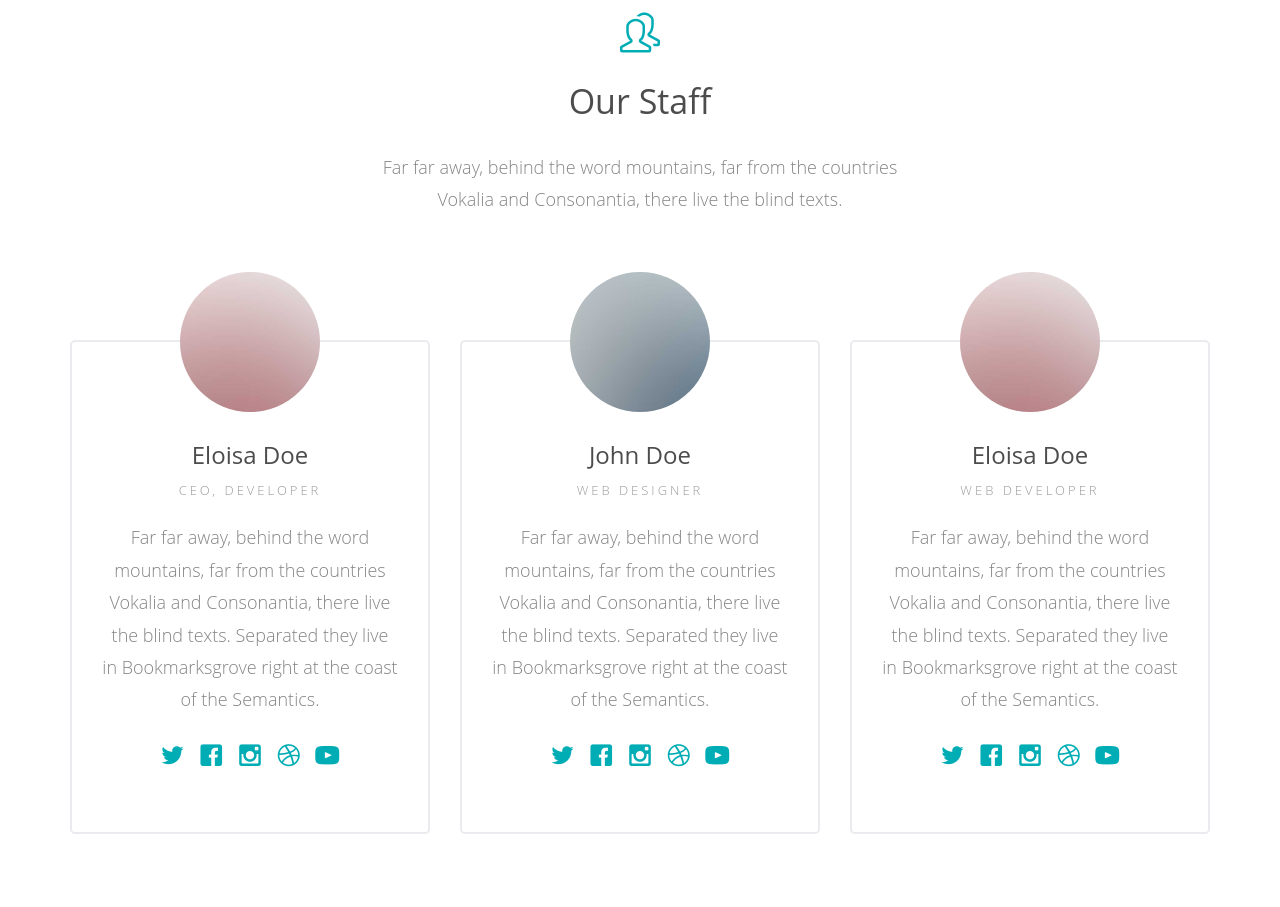
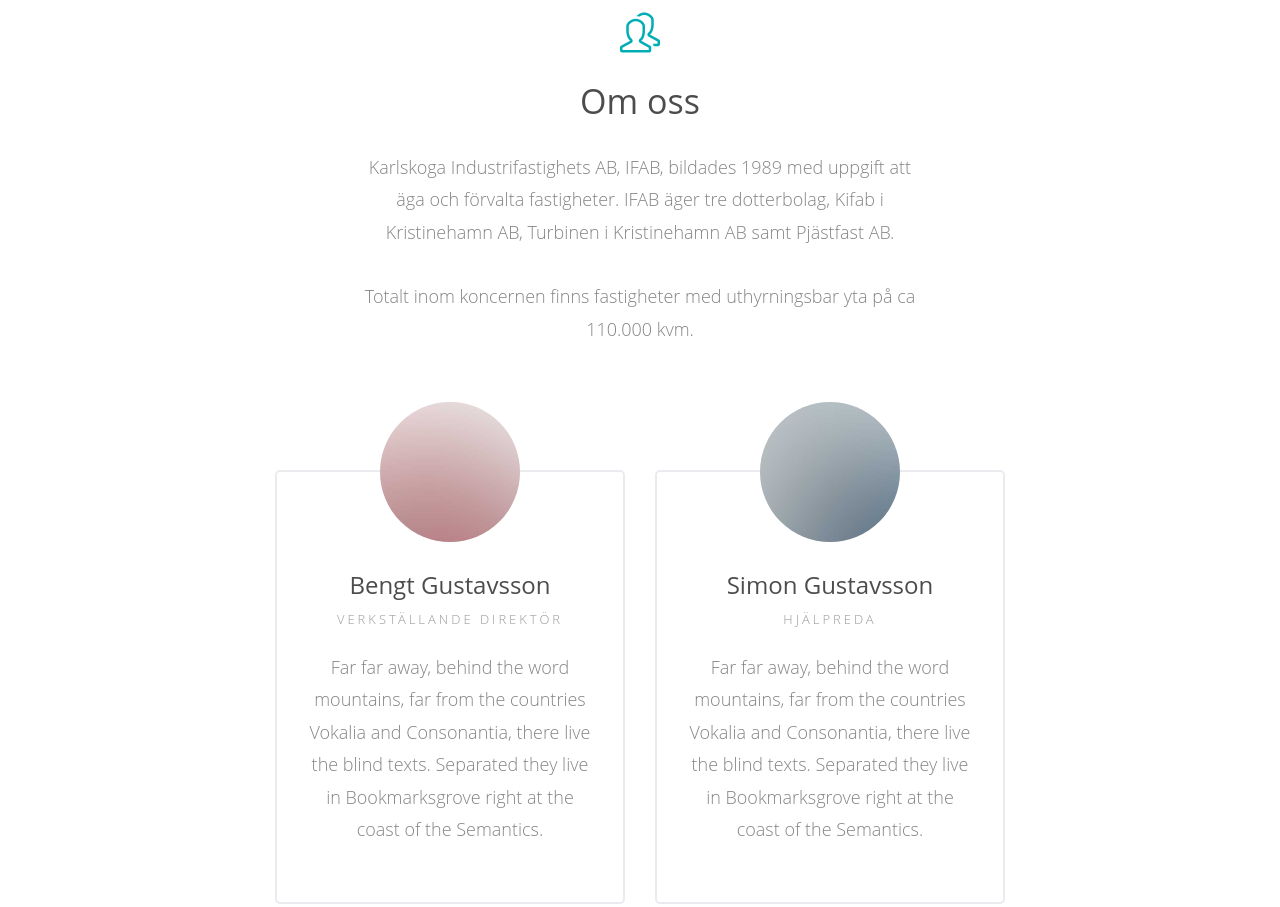
Before and after one commit to karlskogaindustrifastigheterr/IFAB, a plain HTML site: page about.html in a window 1280 px wide. Shown: the part 909-1816 px from the top of the page. Drawn offline with Linux system fonts and the light colour scheme; files whose address does not match are found by name.

Commit message:
leauge of legends

```diff
--- a/about.html
+++ b/about.html
@@ -101,8 +101,7 @@
 			   		<div class="container">
 			   			<div class="col-md-10 col-md-offset-1 text-center js-fullheight slider-text">
 			   				<div class="slider-text-inner desc">
-			   					<h2 class="heading-section">About Us</h2>
-			   					<p class="fh5co-lead">Designed with <i class="icon-heart3"></i> by the fine folks at <a href="http://freehtml5.co" target="_blank">FreeHTML5.co</a></p>
+			   					<h2 class="heading-section">Om oss</h2>
 			   				</div>
 			   			</div>
 			   		</div>
@@ -115,82 +114,41 @@
 				<div class="row">
 					<div class="col-md-6 col-md-offset-3 text-center fh5co-heading">
 						<i class="sl-icon-people"></i>
-						<h2>Our Staff</h2>
-						<p>Far far away, behind the word mountains, far from the countries Vokalia and Consonantia, there live the blind texts. </p><br><br>
+						<h2>Om oss</h2>
+						<p>Karlskoga Industrifastighets AB, IFAB, bildades 1989 med uppgift att äga och förvalta fastigheter.
+							IFAB äger tre dotterbolag, Kifab i Kristinehamn AB, Turbinen i Kristinehamn AB samt Pjästfast AB.
+						<br><br>
+							Totalt inom koncernen finns fastigheter med uthyrningsbar yta på ca 110.000 kvm. </p><br><br>
 					</div>
 				</div>
-				<div class="row">
-					<div class="col-md-4 text-center">
+				<div class="row"></div>
+					<div class="col-md-4 col-md-offset-2 text-center">
 						<div class="about-wrap">
 							<div class="about">
 								<img src="images/author.jpg" alt="">
 							</div>
 							<div class="desc">
-								<h3>Eloisa Doe</h3>
-								<p class="pos">CEO, Developer</p>
+								<h3>Bengt Gustavsson</h3>
+								<p class="pos">Verkställande Direktör</p>
 								<p>Far far away, behind the word mountains, far from the countries Vokalia and Consonantia, there live the blind texts. Separated they live in Bookmarksgrove right at the coast of the Semantics.</p>
-								<p class="fh5co-social-icons">
-									<a href="#"><i class="icon-twitter2"></i></a>
-									<a href="#"><i class="icon-facebook2"></i></a>
-									<a href="#"><i class="icon-instagram"></i></a>
-									<a href="#"><i class="icon-dribbble2"></i></a>
-									<a href="#"><i class="icon-youtube"></i></a>
 								</p>
 							</div>
 						</div>
 					</div>
-					<div class="col-md-4 text-center">
+					<div class="col-md-4 col-mr-6 text-center">
 						<div class="about-wrap">
 							<div class="about">
 								<img src="images/author2.jpg" alt="">
 							</div>
 							<div class="desc">
-								<h3>John Doe</h3>
-								<p class="pos">Web Designer</p>
+								<h3>Simon Gustavsson</h3>
+								<p class="pos">Hjälpreda</p>
 								<p>Far far away, behind the word mountains, far from the countries Vokalia and Consonantia, there live the blind texts. Separated they live in Bookmarksgrove right at the coast of the Semantics.</p>
-								<p class="fh5co-social-icons">
-									<a href="#"><i class="icon-twitter2"></i></a>
-									<a href="#"><i class="icon-facebook2"></i></a>
-									<a href="#"><i class="icon-instagram"></i></a>
-									<a href="#"><i class="icon-dribbble2"></i></a>
-									<a href="#"><i class="icon-youtube"></i></a>
 								</p>
 							</div>
 						</div>
 					</div>
-					<div class="col-md-4 text-center">
-						<div class="about-wrap">
-							<div class="about">
-								<img src="images/author.jpg" alt="">
-							</div>
-							<div class="desc">
-								<h3>Eloisa Doe</h3>
-								<p class="pos">Web Developer</p>
-								<p>Far far away, behind the word mountains, far from the countries Vokalia and Consonantia, there live the blind texts. Separated they live in Bookmarksgrove right at the coast of the Semantics.</p>
-								<p class="fh5co-social-icons">
-									<a href="#"><i class="icon-twitter2"></i></a>
-									<a href="#"><i class="icon-facebook2"></i></a>
-									<a href="#"><i class="icon-instagram"></i></a>
-									<a href="#"><i class="icon-dribbble2"></i></a>
-									<a href="#"><i class="icon-youtube"></i></a>
-								</p>
-							</div>
-						</div>
-					</div>
-				</div>
-			</div>
-		</div>
-		<div class="fh5co-parallax" style="background-image: url(images/hero2.jpg);" data-stellar-background-ratio="0.5">
-			<div class="overlay"></div>
-			<div class="container">
-				<div class="row">
-					<div class="col-md-12 col-md-offset-0 col-sm-12 col-sm-offset-0 col-xs-12 col-xs-offset-0 text-center fh5co-table">
-						<div class="fh5co-intro fh5co-table-cell animate-box">
-							<h1 class="text-center">We Customize Your Template</h1>
-							<p>Made with love by the fine folks at <a href="http://freehtml5.co">FreeHTML5.co</a></p>
-							<p><a href="#" class="btn btn-primary btn-lg">Get started</a></p>
-						</div>
-					</div>
+
 				</div>
 			</div>
 		</div>
```
Also changed, not shown: contact.html (+5 -7 lines).
